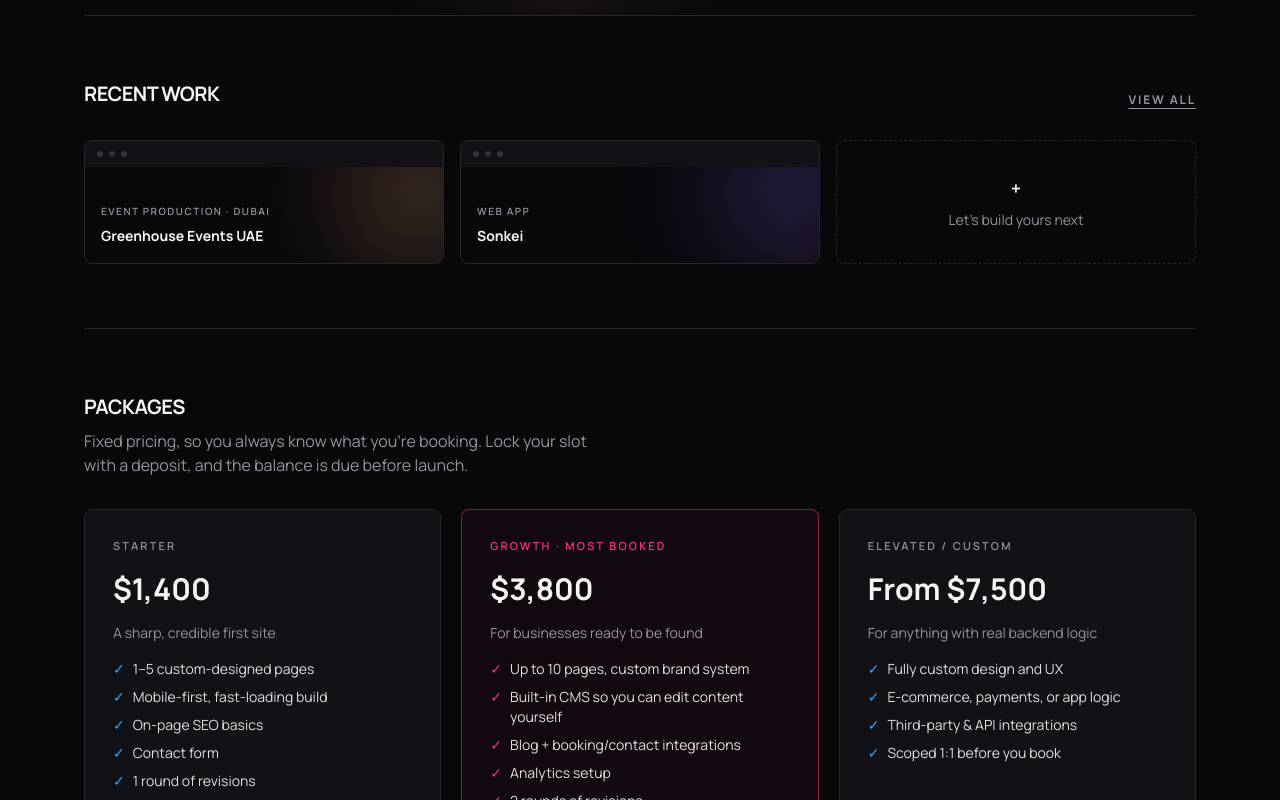
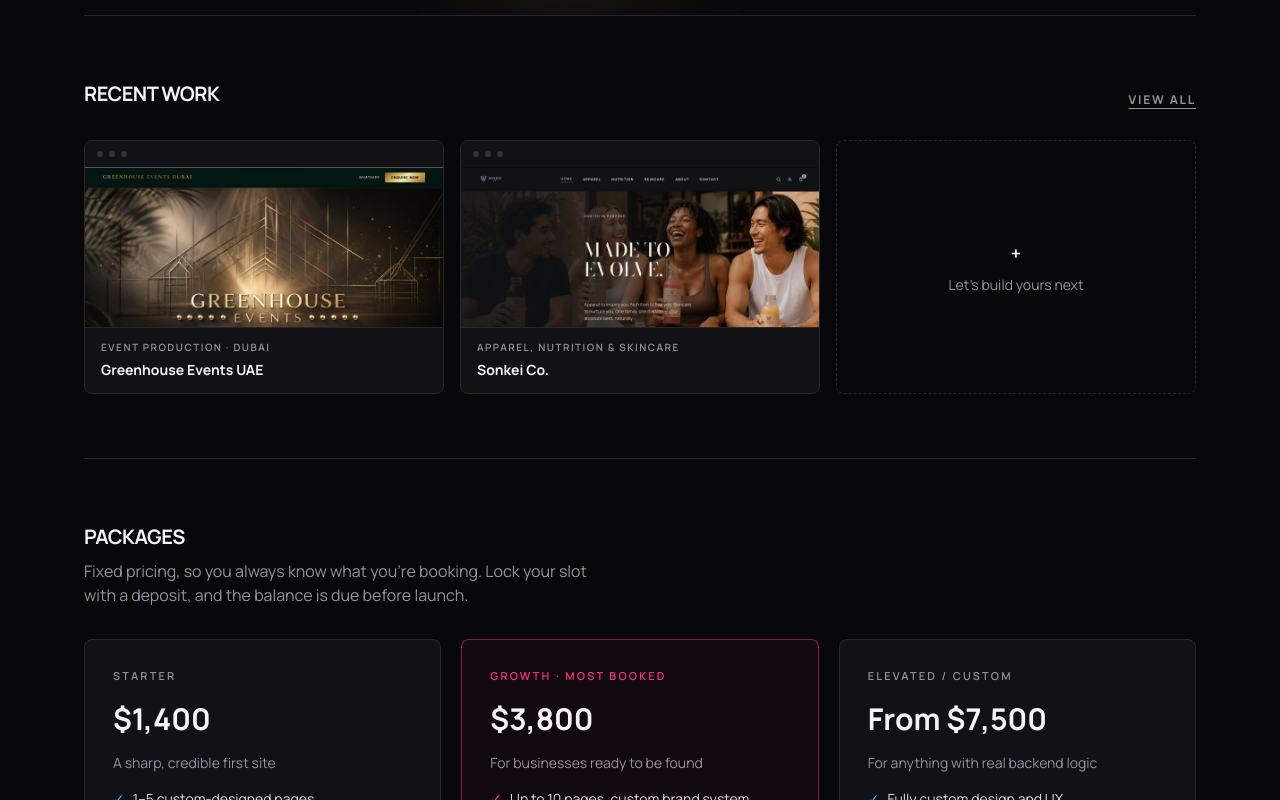
Before and after one commit to LiliG1985/DigitalDesign, a Next.js app: page / in a window 1280 px wide. Shown: the part 960-1760 px from the top of the page. Built offline with nearby package versions, Linux system fonts and the light colour scheme.

Commit message:
Add files via upload

```diff
--- a/app/page.js
+++ b/app/page.js
@@ -72,8 +72,18 @@ export default function HomePage() {
           </Link>
         </div>
         <div className="grid grid-cols-2 gap-4 sm:grid-cols-3">
-          <WorkTile label="Greenhouse Events UAE" tag="Event production · Dubai" gradient="pink" />
-          <WorkTile label="Sonkei" tag="Web app" gradient="blue" />
+          <WorkTile
+            label="Greenhouse Events UAE"
+            tag="Event production · Dubai"
+            gradient="pink"
+            image="/images/work/greenhouse.jpg"
+          />
+          <WorkTile
+            label="Sonkei Co."
+            tag="Apparel, nutrition & skincare"
+            gradient="blue"
+            image="/images/work/sonkei.jpg"
+          />
           <Link href="/book" className="flex flex-col items-center justify-center gap-2 rounded-lg border border-dashed border-line p-4 text-center text-sm text-muted transition-colors hover:border-pink hover:text-paper">
             <span className="font-body text-lg font-bold text-paper">+</span>
             Let's build yours next
--- a/app/work/page.js
+++ b/app/work/page.js
@@ -12,17 +12,19 @@ const PROJECTS = [
     name: "Greenhouse Events UAE",
     tag: "Event production · Dubai",
     gradient: "pink",
+    image: "/images/work/greenhouse.jpg",
     href: "https://greenhouseeventsuae.com",
     description:
       "A site for a luxury event production company operating across the UAE, covering private parties, corporate productions, staging, AV, and 360° photobooths. Built around a large, image-led portfolio gallery, so twenty years of event work speaks for itself.",
   },
   {
-    name: "Sonkei",
-    tag: "Web app",
+    name: "Sonkei Co.",
+    tag: "Apparel, nutrition & skincare · E-commerce",
     gradient: "blue",
-    href: null,
+    image: "/images/work/sonkei.jpg",
+    href: "https://www.sonkei.co.com",
     description:
-      "A custom web project, deployed on Vercel and currently in private preview. Full case study coming soon.",
+      "A lifestyle brand spanning apparel, nutrition, and skincare under one storefront. The build carries a single editorial mood across three very different product lines, so the site reads as one brand rather than three shops stitched together.",
   },
 ];
 
@@ -38,7 +40,13 @@ export default function WorkPage() {
       <div className="grid gap-8 sm:grid-cols-2">
         {PROJECTS.map((project) => (
           <div key={project.name} className="flex flex-col gap-4">
-            <WorkTile label={project.name} tag={project.tag} gradient={project.gradient} tall />
+            <WorkTile
+              label={project.name}
+              tag={project.tag}
+              gradient={project.gradient}
+              image={project.image}
+              tall
+            />
             <p className="text-sm text-muted">{project.description}</p>
             {project.href && (
               <a
--- a/components/WorkTile.js
+++ b/components/WorkTile.js
@@ -5,7 +5,7 @@ const GLOWS = {
   violet: "from-violet via-blue to-yellow",
 };
 
-export default function WorkTile({ label, tag, gradient = "pink", tall = false }) {
+export default function WorkTile({ label, tag, gradient = "pink", tall = false, image = null }) {
   return (
     <div className="overflow-hidden rounded-lg border border-line bg-card">
       <div className="flex gap-1.5 px-3 py-2.5">
@@ -13,6 +13,26 @@ export default function WorkTile({ label, tag, gradient = "pink", tall = false }
         <i className="h-1.5 w-1.5 rounded-full bg-paper/15" />
         <i className="h-1.5 w-1.5 rounded-full bg-paper/15" />
       </div>
+
+      {image ? (
+        <div>
+          <div className={`relative overflow-hidden bg-ink ${tall ? "h-56" : "h-40"}`}>
+            <img
+              src={image}
+              alt={`${label} website preview`}
+              className="absolute inset-0 h-full w-full object-cover object-top"
+            />
+          </div>
+          <div className="border-t border-line px-4 py-3">
+            {tag && (
+              <span className="mb-0.5 block text-[10px] font-semibold uppercase tracking-[0.15em] text-muted">
+                {tag}
+              </span>
+            )}
+            <span className="font-body text-sm font-bold text-paper">{label}</span>
+          </div>
+        </div>
+      ) : (
         <div className={`relative flex items-end overflow-hidden bg-ink p-4 ${tall ? "h-40" : "h-24"}`}>
           <div
             className={`glow-blob absolute -right-8 -top-8 h-28 w-28 rounded-full bg-gradient-to-br opacity-50 ${GLOWS[gradient]}`}
@@ -26,6 +46,7 @@ export default function WorkTile({ label, tag, gradient = "pink", tall = false }
             <span className="font-body text-sm font-bold text-paper">{label}</span>
           </div>
         </div>
+      )}
     </div>
   );
 }
```
Also changed, not shown: public/images/work/greenhouse.jpg (added), public/images/work/sonkei.jpg (added). Lines whose indentation alone changed are shown as unchanged.
